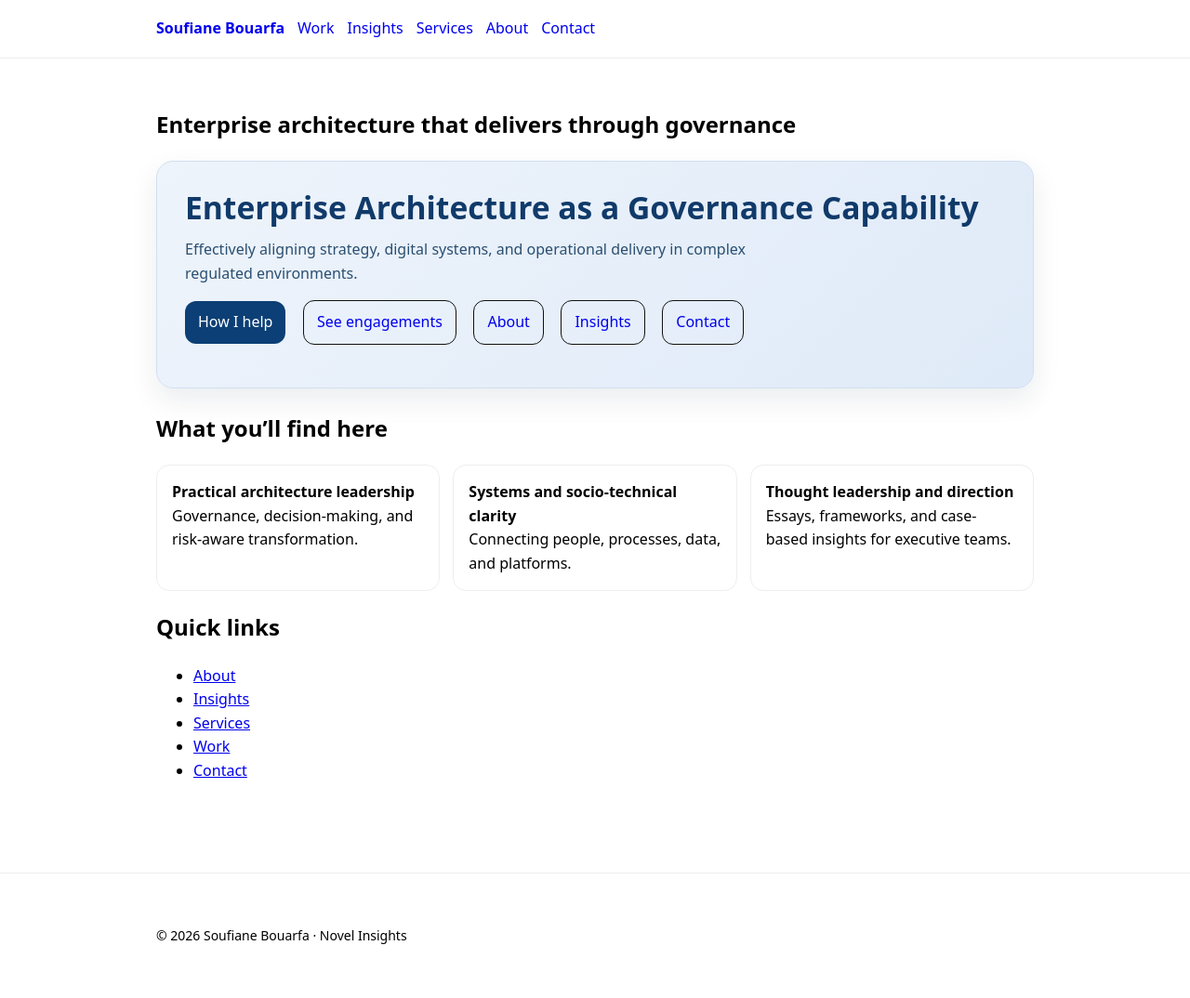
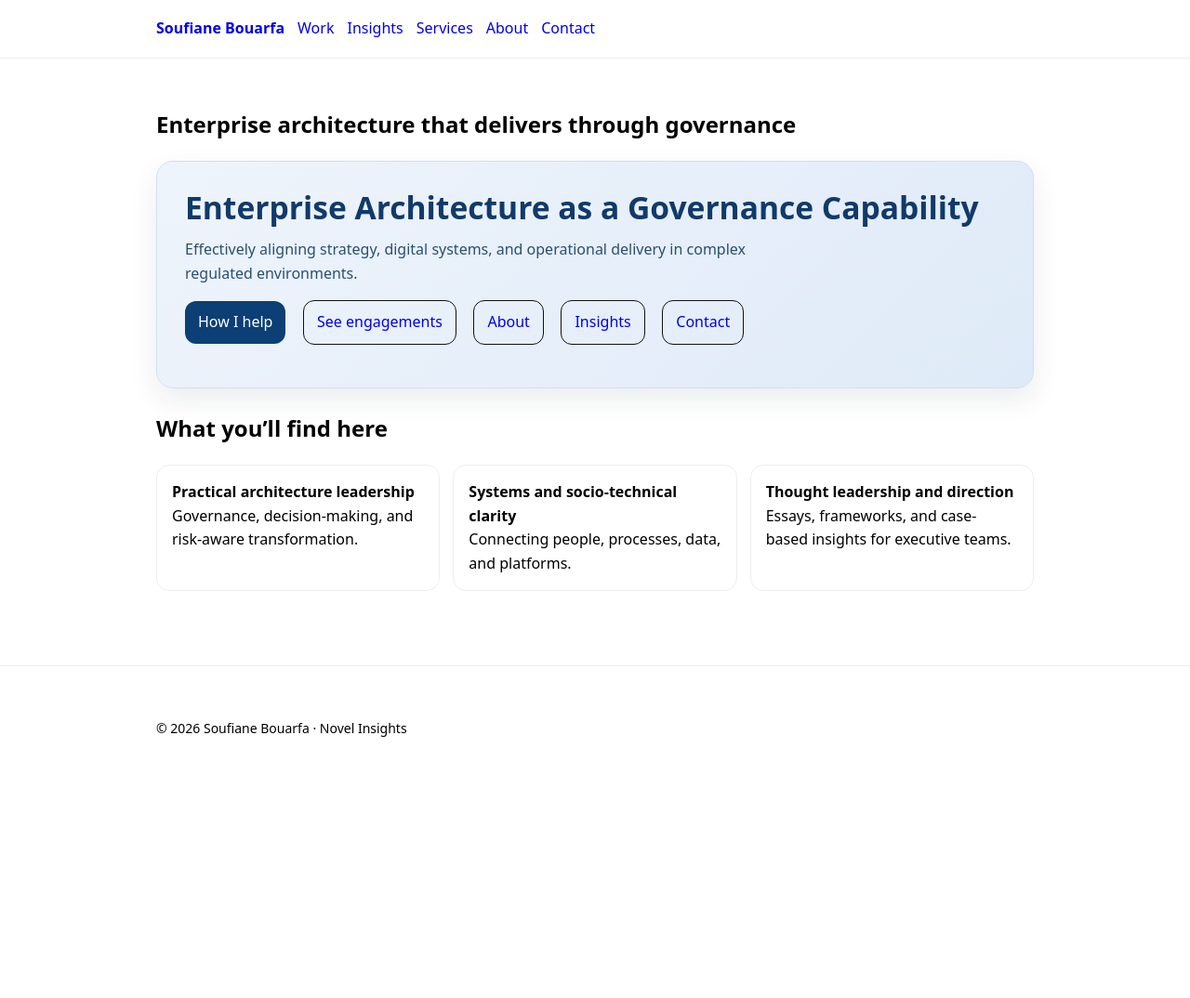
Before and after one commit to sbouarfa/soufianebouarfa.github.io, a Jekyll site: the page built from index.md, in a window 1280 px wide. Shown: the whole page at 93% size. Built offline with Jekyll 4.4.1, drawn with Linux system fonts in a browser that asks for light colours; after the commit the page ends 900 px from its top, so only the background shows below that.

Commit message:
Remove redundant quick links section from homepage

```diff
--- a/index.md
+++ b/index.md
@@ -33,11 +33,3 @@ summary: "Governance-led enterprise and solution architecture for regulated orga
     Essays, frameworks, and case-based insights for executive teams.
   </div>
 </div>
-
-## Quick links
-
-- [About]( /about/ )
-- [Insights]( /insights/ )
-- [Services]( /services/ )
-- [Work]( /work/ )
-- [Contact]( /contact/ )
```
